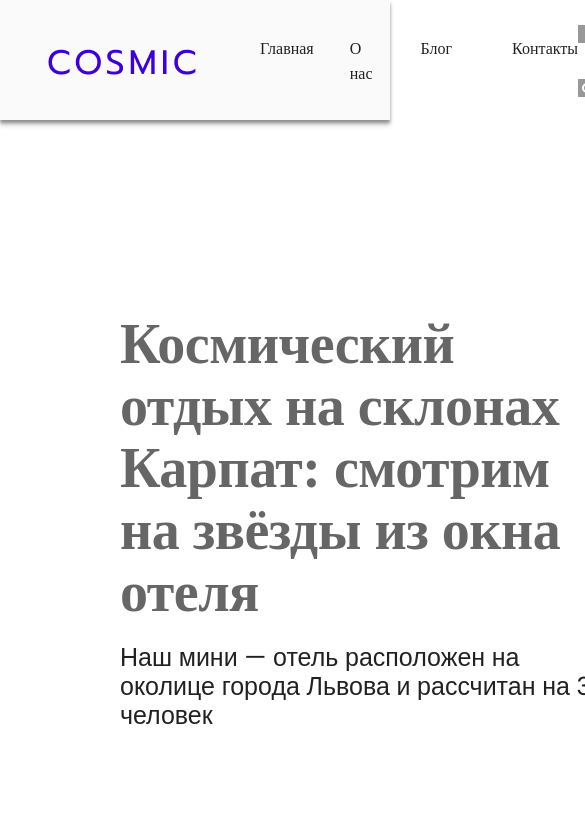
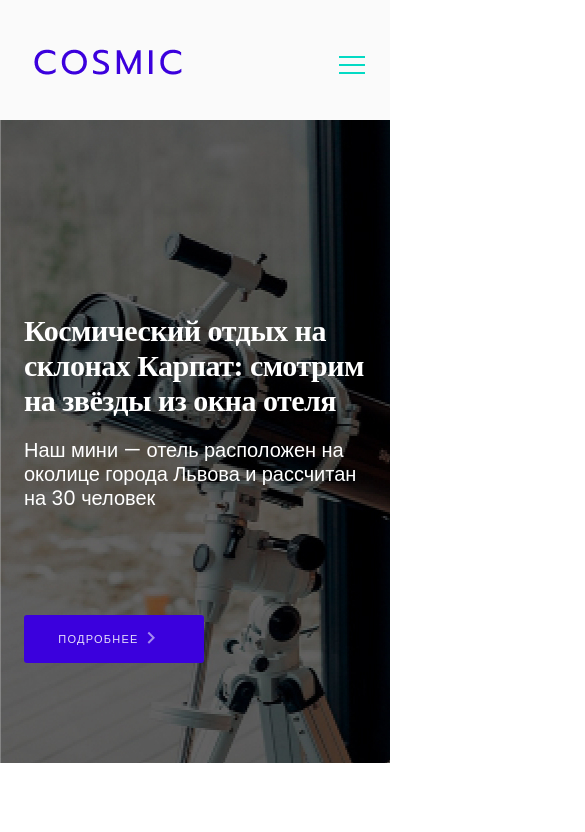
Before and after one commit to NadiiaTysh/html-css-2-homework, a website: page school-project/src/index.html in a window 390 px wide. Shown: the top 832 px of the page, 585 px wide, since content can reach past the window. Drawn offline with Linux system fonts and the light colour scheme; files whose address does not match are found by name.

Commit message:
menu and header adaptive

```diff
--- a/school-project/src/index.html
+++ b/school-project/src/index.html
@@ -17,6 +17,7 @@
         </div>
         <nav class="menu">
             <div class="menu__inner">
+                <div class="menu__wrapper">
                     <a class="menu__logo" href="#">
                         <img class="logo__img" src="images/PNG/COSMIC.png" alt="logo">
                     </a>
@@ -25,7 +26,7 @@
                             <a class="menu__list-link" href="#">Главная</a>
                         </li>
                         <li class="menu__list-item">
-                        <a class="menu__list-link" href="#">О нас</a>
+                            <a class="menu__list-link" href="#">О&nbspнас</a>
                         </li>
                         <li class="menu__list-item">
                             <a class="menu__list-link" href="#">Блог</a>
@@ -34,6 +35,12 @@
                             <a class="menu__list-link" href="#">Контакты</a>
                         </li>
                     </ul>
+                </div>
+                <div class="menu__hidden-wrapper">
+                    <div class="menu__hidden"></div>
+                    <div class="menu__hidden"></div>
+                    <div class="menu__hidden"></div>
+                </div>
                 <div class="menu__socials">
                     <a class="socials__link" href="#">
                         <div class="svg-socials-facebook socials__link--grey">
@@ -61,9 +68,9 @@
                 <p class="header__text">Наш мини — отель расположен  на околице города Львова и рассчитан на 30 человек</p>
                 <button class="header__btn">Подробнее</button>
             </div>
-            <img class="header__img" src="images/JPG/images_optimize/telescope.jpg" alt="telescope">
+            <div class="header__img"></div>
         </header>
-        <main>
+        <!-- <main>
             <section class="smart-studio">
                 <div class="smart-studio__inner">
                     <hr class="smart-studio__line-decor smart-studio__decor-left">
@@ -298,7 +305,7 @@
                         </div>
                     </div>
                 </div>
-            </section> -->
+            </section>
         </main>
         <footer class="footer">
             <div class="footer__inner">
@@ -340,6 +347,6 @@
                     </form>
                 </div>
             </div>
-        </footer>
+        </footer> -->
     </body>
 </html>
--- a/school-project/src/styles/critical.scss
+++ b/school-project/src/styles/critical.scss
@@ -47,3 +47,15 @@ button {
     bottom: 14px;
     background-image: url("../images/SVG/arrow.svg");
 }
+
+@media (max-width: 1024px) {
+    body {
+        max-width: 1024px;
+    }
+}
+
+@media  (max-width: 320px) {
+    body {
+        max-width: 320px;
+    }
+}
--- a/school-project/src/styles/sections/_header.scss
+++ b/school-project/src/styles/sections/_header.scss
@@ -5,6 +5,7 @@
 
 .header__container {
     padding: 193px 0 100px;
+    width: 58%;
 }
 
 .header__title {
@@ -21,7 +22,7 @@
     margin: 20px auto 105px 0;
     font-size: 25px;
     line-height: 29px;
-    width: 490px;
+    max-width: 490px;
 }
 
 .header__btn {
@@ -51,7 +52,91 @@
 }
 
 .header__img {
-    display: block;
     margin-left: 37px;
-    z-index: -2;
+    width: 529px;
+    height: 800px;
+    background-image: url('../images/JPG/images_optimize/telescope.jpg');
 }
+
+@media (max-width: 1100px) {
+    .header__img {
+        width: 472px;
+        background-image: url('../images/JPG/1024/telescope1024.jpg');
+    }
+
+    .header {
+        padding-left: 70px;
+    }
+
+    .header__container {
+        width: 55%;
+    }
+}
+
+@media (max-width: 1024px) {
+    .header {
+        padding-left: 24px;
+    }
+
+    .header__container {
+        width: 51%;
+    }
+}
+
+@media (max-width: 832px) {
+    .header__title {
+        font-size: 30px;
+        line-height: 35px;
+    }
+
+    .header__text {
+        font-size: 20px;
+        line-height: 24px;
+    }
+}
+
+@media (max-width: 650px) {
+    .header__container {
+        background-image: url('../images/JPG/1024/telescope1024.jpg');
+        width: 100%;
+        background-repeat: no-repeat;
+    }
+
+    .header__img {
+        display: none;
+    }
+
+    .header__title, .header__text {
+        color: #fff;
+        max-width: 472px;
+        padding: 0 24px;
+    }
+
+    .header__btn {
+        margin-left: 24px;
+    }
+}
+
+@media (max-width: 500px) {
+    .header {
+        padding-left: 0;
+    }
+}
+
+    @media (max-width: 320px) {
+    .header__container {
+        padding-top: 100px;
+        background-image: url('../images/JPG/320/telescope320.jpg');
+    }
+
+    .header__title {
+        font-size: 20px;
+        line-height: 22px;
+    }
+
+    .header__text {
+        font-size: 16px;
+        line-height: 19px;
+        margin: 0 auto 24px 0;
+    }
+}
--- a/school-project/src/styles/sections/_menu.scss
+++ b/school-project/src/styles/sections/_menu.scss
@@ -11,6 +11,11 @@
     align-items: center;
     height: 120px;
     padding-top: 10px;
+    }
+
+.menu__wrapper {
+    display: flex;
+    justify-content: space-between;
 }
 
 .menu__logo {
@@ -41,6 +46,23 @@ $n: 4;
 .menu__socials {
     margin-right: 120px;
     margin-bottom: 15px;
+    display: block;
+}
+
+.menu__hidden-wrapper {
+    display: none;
+    margin: 0 25px 0 0;
+}
+
+.menu__hidden {
+    display: block;
+    border: 1px solid #03DAC4;
+    width: 26px;
+    height: 0;
+}
+
+.menu__hidden:not(:last-child) {
+    margin: 0 0 6px 0;
 }
 
 .socials__link {
@@ -54,3 +76,36 @@ $n: 4;
 .socials__link--grey {
     opacity: 0.4;
 }
+
+@media (max-width: 1024px) {
+    .menu__socials {
+        margin-right: 66px;
+    }
+
+    .menu__logo {
+        margin: 0 0 0 34px;
+    }
+}
+
+
+@media (max-width: 920px) {
+    .menu__socials {
+        display: none;
+    }
+
+    .menu__hidden-wrapper {
+        display: block;
+    }
+}
+
+@media (max-width: 720px) {
+    .menu__list {
+        display: none;
+    }
+}
+
+@media (max-width: 320px) {
+    .menu__inner {
+        height: 80px;
+    }
+}
```
Also changed, not shown: school-project/src/images/JPG/1024/telescope1024.jpg (added), school-project/src/images/JPG/320/telescope320.jpg (added), school-project/src/styles/style.css. Lines whose indentation alone changed are shown as unchanged.
